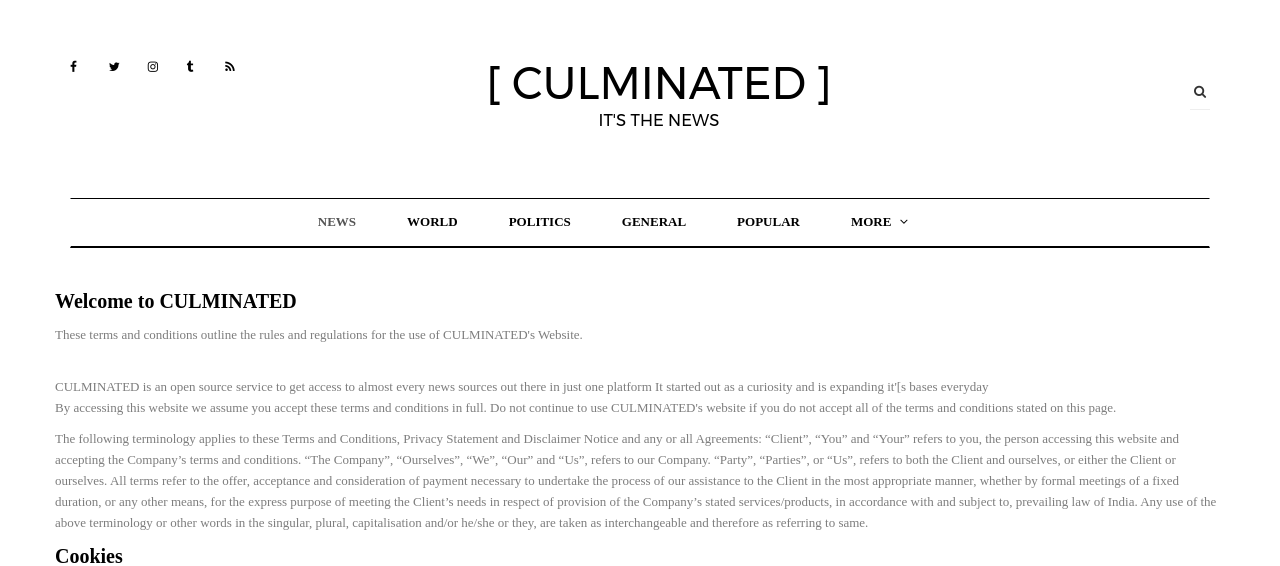
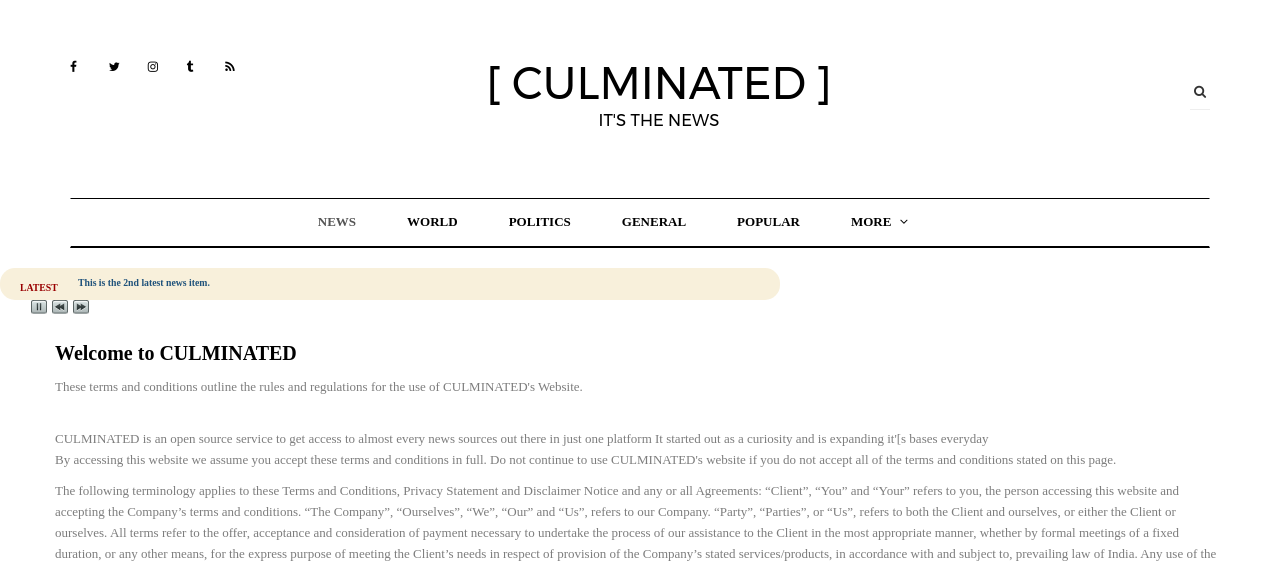
Before and after one commit to arju88nair/PCweb, a Django app: page /Terms/ in a window 1280 px wide. Shown: the top 566 px of the page. Run offline with Django 3.2, Linux system fonts and the light colour scheme; some libraries are stand-ins or nearby versions.

Commit message:
Ticker initialised

```diff
--- /dev/null
+++ b/pcweb/static/assets/css/ticker-style.css
@@ -0,0 +1,146 @@
+/* Ticker Styling */
+.ticker-wrapper.has-js {
+	margin: 20px 0px 20px 0px;
+	padding: 0px 20px;
+	width: 780px;
+	height: 32px;
+	display: block;
+	-webkit-border-radius: 15px;
+	-moz-border-radius: 15px;
+	border-radius: 15px;
+	background-color: #f8f0db;
+	font-size: 0.75em;
+}
+.ticker {
+	width: 710px;
+	height: 23px;
+	display: block;
+	position: relative;
+	overflow: hidden;
+	background-color: #f8f0db;
+}
+.ticker-title {
+	padding-top: 9px;
+	color: #990000;
+	font-weight: bold;
+	background-color: #f8f0db;
+	text-transform: uppercase;
+}
+.ticker-content {
+	margin: 0px;
+	padding-top: 9px;
+	position: absolute;
+	color: #1F527B;
+	font-weight: bold;
+	background-color: #f8f0db;
+	overflow: hidden;
+	white-space: nowrap;
+	line-height: 1.2em;
+}
+.ticker-content:focus {
+	none;
+}
+.ticker-content a {
+	text-decoration: none;
+	color: #1F527B;
+}
+.ticker-content a:hover {
+	text-decoration: underline;
+	color: #0D3059;
+}
+.ticker-swipe {
+	padding-top: 9px;
+	position: absolute;
+	top: 0px;
+	background-color: #f8f0db;
+	display: block;
+	width: 800px;
+	height: 23px;
+}
+.ticker-swipe span {
+	margin-left: 1px;
+	background-color: #f8f0db;
+	border-bottom: 1px solid #1F527B;
+	height: 12px;
+	width: 7px;
+	display: block;
+}
+.ticker-controls {
+	padding: 8px 0px 0px 0px;
+	list-style-type: none;
+	float: left;
+}
+.ticker-controls li {
+	padding: 0px;
+	margin-left: 5px;
+	float: left;
+	cursor: pointer;
+	height: 16px;
+	width: 16px;
+	display: block;
+}
+.ticker-controls li.jnt-play-pause {
+	background-image: url('../images/controls.png');
+	background-position: 32px 16px;
+}
+.ticker-controls li.jnt-play-pause.over {
+	background-position: 32px 32px;
+}
+.ticker-controls li.jnt-play-pause.down {
+	background-position: 32px 0px;
+}
+.ticker-controls li.jnt-play-pause.paused {
+	background-image: url('../images/controls.png');
+	background-position: 48px 16px;
+}
+.ticker-controls li.jnt-play-pause.paused.over {
+	background-position: 48px 32px;
+}
+.ticker-controls li.jnt-play-pause.paused.down {
+	background-position: 48px 0px;
+}
+.ticker-controls li.jnt-prev {
+	background-image: url('../images/controls.png');
+	background-position: 0px 16px;
+}
+.ticker-controls li.jnt-prev.over {
+	background-position: 0px 32px;
+}
+.ticker-controls li.jnt-prev.down {
+	background-position: 0px 0px;
+}
+.ticker-controls li.jnt-next {
+	background-image: url('../images/controls.png');
+	background-position: 16px 16px;
+}
+.ticker-controls li.jnt-next.over {
+	background-position: 16px 32px;
+}
+.ticker-controls li.jnt-next.down {
+	background-position: 16px 0px;
+}
+.js-hidden {
+	display: none;
+}
+.no-js-news {
+	padding: 10px 0px 0px 45px;
+	color: #F8F0DB;
+}
+.left .ticker-swipe {
+	/*left: 80px;*/
+}
+.left .ticker-controls, .left .ticker-content, .left .ticker-title, .left .ticker {
+    float: left;
+}
+.left .ticker-controls {
+    padding-left: 6px;
+}
+.right .ticker-swipe {
+	/*right: 80px;*/
+}
+.right .ticker-controls, .right .ticker-content, .right .ticker-title, .right .ticker {
+    float: right;
+}
+.right .ticker-controls {
+    padding-right: 6px;
+}
--- a/pcweb/templates/partials/header.html
+++ b/pcweb/templates/partials/header.html
@@ -85,6 +85,7 @@
     <link href="{% static 'assets/css/owl.theme.default.min.css' %}" rel="stylesheet">
     <!-- Theme Style -->
     <link href="{% static 'assets/css/style.css' %}" rel="stylesheet">
+    <link href="{% static 'assets/css/ticker-style.css' %}" rel="stylesheet">
 
     <!-- HTML5 shim and Respond.js' %} for IE8 support of HTML5 elements and media queries -->
     <!-- WARNING: Respond.js' %} doesn't work if you view the page via file:// -->
@@ -117,4 +118,11 @@
 
     <!-- Main Script -->
     <script src="{% static 'assets/js/main.js' %}"></script>
+
+    <script src="{% static 'assets/js/jquery.ticker.js' %}"></script>
+    <script type="text/javascript">
+    $(function () {
+        $('#js-news').ticker();
+    });
+</script>
 </head>
--- a/pcweb/templates/partials/navbar.html
+++ b/pcweb/templates/partials/navbar.html
@@ -177,3 +177,10 @@
                 </div>
                 <!-- .container -->
             </section>
+
+<ul id="js-news" class="js-hidden">
+    <li class="news-item"><a href="#">This is the 1st latest news item.</a></li>
+    <li class="news-item"><a href="#">This is the 2nd latest news item.</a></li>
+    <li class="news-item"><a href="#">This is the 3rd latest news item.</a></li>
+    <li class="news-item"><a href="#">This is the 4th latest news item.</a></li>
+</ul>
```
Also changed, not shown: pcweb/static/assets/images/controls.png (added), pcweb/static/assets/images/dl-arr.png (added), pcweb/static/assets/images/down-arr.gif (added), pcweb/static/assets/images/forkme.png (added), pcweb/static/assets/images/main-red-bg.gif (added), pcweb/static/assets/js/jquery.ticker.js (added), 1 other file.
